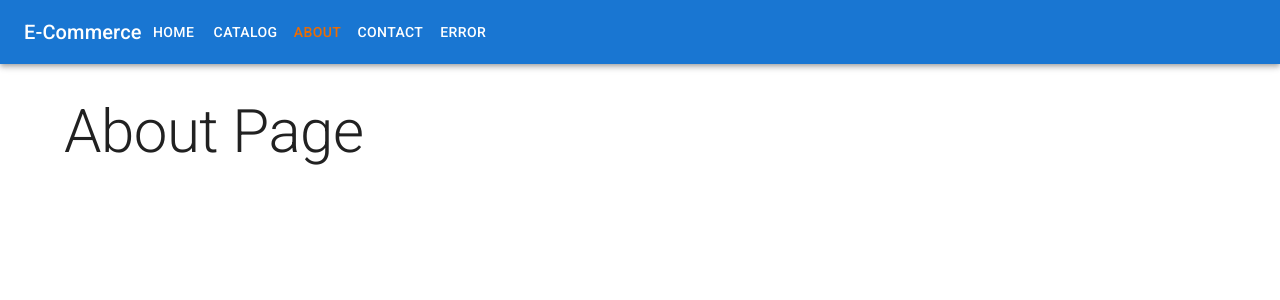
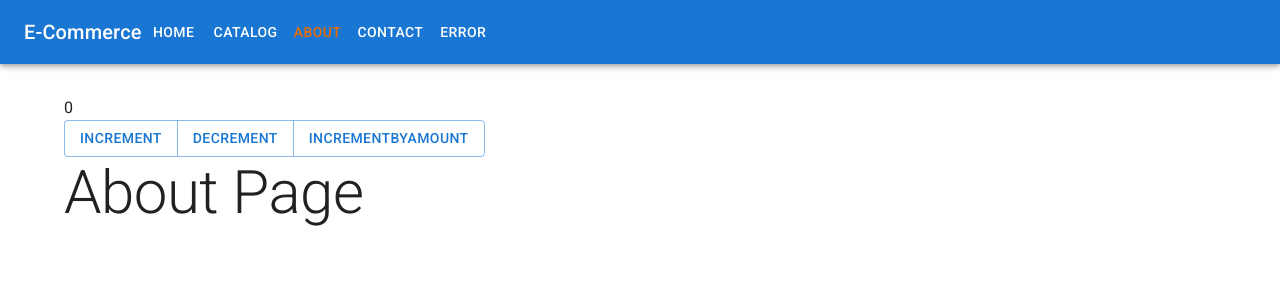
Before and after one commit to maliayik/e-commerce-react, a React (Vite) app in the folder Client/: page /about in a window 1280 px wide. Shown: the top 300 px of the page. Built offline with nearby package versions, Linux system fonts and the light colour scheme; no server answers; some icons are missing.

Commit message:
using redux in components

```diff
--- a/Client/src/pages/AboutPage.tsx
+++ b/Client/src/pages/AboutPage.tsx
@@ -1,7 +1,12 @@
 import {Typography} from "@mui/material";
+import Counter from "./counter/Counter.tsx";
 
 export default function AboutPage() {
     return (
-        <Typography variant="h2">About Page</Typography>
+        <>
+            <Counter/>
+            <Typography variant="h2">About Page</Typography>
+        </>
+
     )
 }
--- /dev/null
+++ b/Client/src/pages/counter/Counter.tsx
@@ -0,0 +1,18 @@
+import {Button, ButtonGroup, Typography} from "@mui/material";
+import {decrement, increment, incrementByAmount, useAppDispatch, useAppSelector} from "./counterSlice.ts";
+
+export default function Counter() {
+    const count = useAppSelector((state) => state.counter.value)
+    const dispatch = useAppDispatch();
+
+    return (
+        <>
+            <Typography>{count}</Typography>
+            <ButtonGroup>
+                <Button onClick={() => dispatch(increment())}>increment</Button>
+                <Button onClick={() => dispatch(decrement())}>decrement</Button>
+                <Button onClick={() => dispatch(incrementByAmount(5))}>incrementByAmount</Button>
+            </ButtonGroup>
+        </>
+    )
+}
--- a/Client/src/pages/counter/counterSlice.ts
+++ b/Client/src/pages/counter/counterSlice.ts
@@ -1,4 +1,7 @@
 import {createSlice, PayloadAction} from "@reduxjs/toolkit";
+import {useDispatch, useSelector} from "react-redux";
+import {AppDispatch, RootState} from "../../store/store.ts";
+
 
 export interface CounterState {
     value: number;
@@ -25,3 +28,5 @@
 })
 
 export const {increment, decrement, incrementByAmount} = counterSlice.actions;
+export  const useAppDispatch =  useDispatch.withTypes<AppDispatch>();
+export const useAppSelector = useSelector.withTypes<RootState>();
--- a/Client/src/store/store.ts
+++ b/Client/src/store/store.ts
@@ -8,5 +8,5 @@
 });
 
 
-export type RootsState = ReturnType<typeof store.getState>;
+export type RootState = ReturnType<typeof store.getState>;
 export type AppDispatch = typeof store.dispatch;
```
